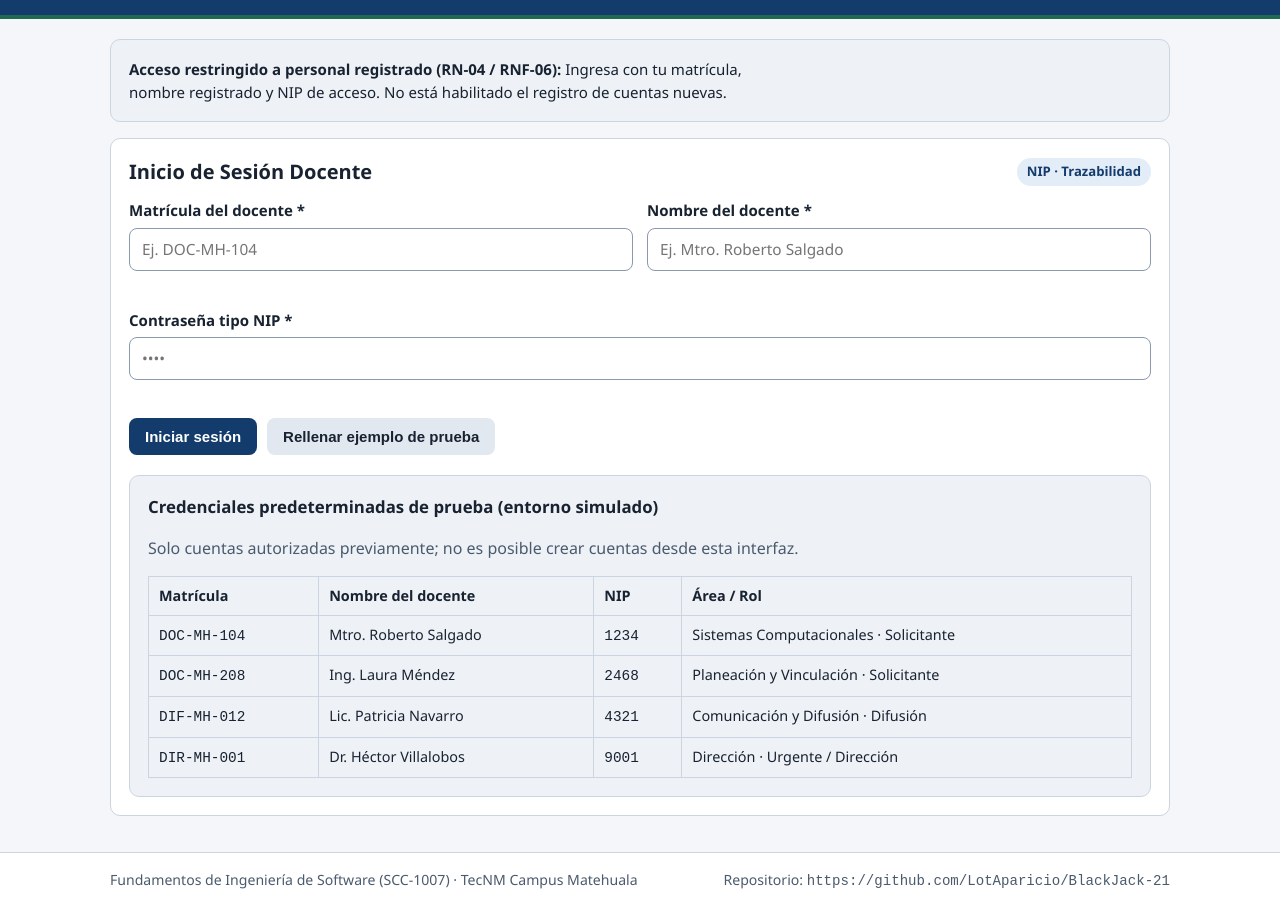
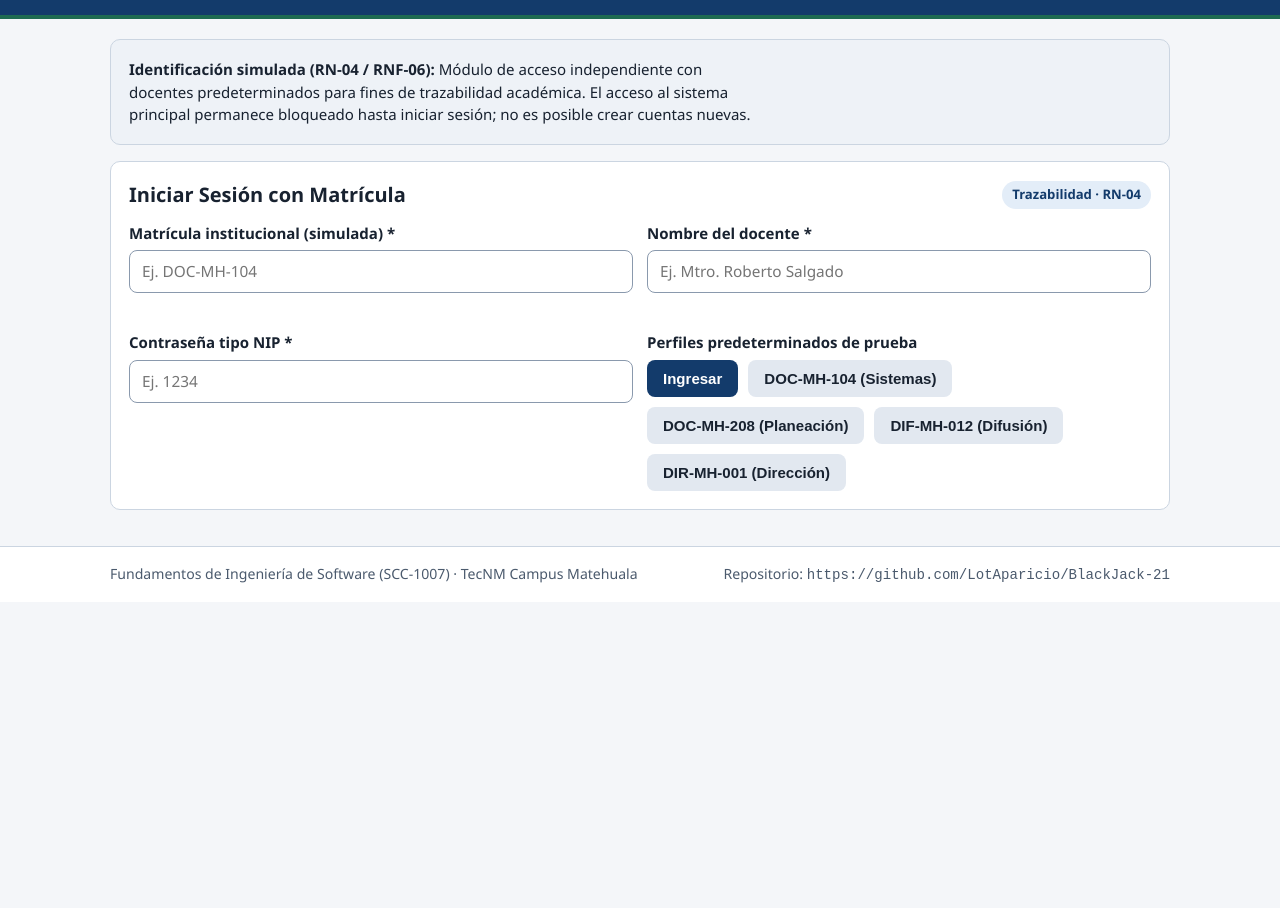
Before and after one commit to LotAparicio/BlackJack-21, a plain HTML site: page login.html in a window 1280 px wide. Shown: the part 79-987 px from the top of the page. After the commit the page ends 800 px from the top, so only its background shows below. Drawn offline with Linux system fonts and the light colour scheme.

Commit message:
Update login.html

```diff
--- a/login.html
+++ b/login.html
@@ -20,21 +20,21 @@
   </header>
 
   <main class="container main-grid">
-    <section class="card notice-banner" aria-label="Control de acceso">
+    <section class="card notice-banner" aria-label="Identificación simulada">
       <p>
-        <strong>Acceso restringido a personal registrado (RN-04 / RNF-06):</strong> Ingresa con tu matrícula, nombre registrado y NIP de acceso. No está habilitado el registro de cuentas nuevas.
+        <strong>Identificación simulada (RN-04 / RNF-06):</strong> Módulo de acceso independiente con docentes predeterminados para fines de trazabilidad académica. El acceso al sistema principal permanece bloqueado hasta iniciar sesión; no es posible crear cuentas nuevas.
       </p>
     </section>
 
     <section class="card" aria-labelledby="titulo-login">
       <div class="panel-header">
-        <h2 id="titulo-login">Inicio de Sesión Docente</h2>
-        <span class="badge">NIP · Trazabilidad</span>
+        <h2 id="titulo-login">Iniciar Sesión con Matrícula</h2>
+        <span class="badge">Trazabilidad · RN-04</span>
       </div>
 
       <form id="form-login-nip" class="form-grid" novalidate>
         <div class="field-group">
-          <label for="login-matricula">Matrícula del docente *</label>
+          <label for="login-matricula">Matrícula institucional (simulada) *</label>
           <input
             type="text"
             id="login-matricula"
@@ -56,68 +56,33 @@
           <small class="error-msg" id="err-login-nombre"></small>
         </div>
 
-        <div class="field-group full-width">
+        <div class="field-group">
           <label for="login-nip">Contraseña tipo NIP *</label>
           <input
             type="password"
             id="login-nip"
             inputmode="numeric"
             maxlength="6"
-            placeholder="••••"
+            placeholder="Ej. 1234"
             autocomplete="current-password"
             required
           />
           <small class="error-msg" id="err-login-nip"></small>
         </div>
 
-        <div class="form-actions full-width">
-          <button type="submit" class="btn btn-primary">Iniciar sesión</button>
-          <button type="button" id="btn-autocompletar-prueba" class="btn btn-secondary">Rellenar ejemplo de prueba</button>
+        <div class="field-group">
+          <label>Perfiles predeterminados de prueba</label>
+          <div class="form-actions">
+            <button type="submit" class="btn btn-primary">Ingresar</button>
+            <button type="button" class="btn btn-secondary btn-quick" data-mat="DOC-MH-104">DOC-MH-104 (Sistemas)</button>
+            <button type="button" class="btn btn-secondary btn-quick" data-mat="DOC-MH-208">DOC-MH-208 (Planeación)</button>
+            <button type="button" class="btn btn-secondary btn-quick" data-mat="DIF-MH-012">DIF-MH-012 (Difusión)</button>
+            <button type="button" class="btn btn-secondary btn-quick" data-mat="DIR-MH-001">DIR-MH-001 (Dirección)</button>
+          </div>
         </div>
       </form>
 
-      <div class="card sub-card" style="margin-top: 20px;">
-        <h3>Credenciales predeterminadas de prueba (entorno simulado)</h3>
-        <p class="muted">Solo cuentas autorizadas previamente; no es posible crear cuentas desde esta interfaz.</p>
-        <div class="table-wrap">
-          <table class="data-table">
-            <thead>
-              <tr>
-                <th>Matrícula</th>
-                <th>Nombre del docente</th>
-                <th>NIP</th>
-                <th>Área / Rol</th>
-              </tr>
-            </thead>
-            <tbody>
-              <tr>
-                <td><code>DOC-MH-104</code></td>
-                <td>Mtro. Roberto Salgado</td>
-                <td><code>1234</code></td>
-                <td>Sistemas Computacionales · Solicitante</td>
-              </tr>
-              <tr>
-                <td><code>DOC-MH-208</code></td>
-                <td>Ing. Laura Méndez</td>
-                <td><code>2468</code></td>
-                <td>Planeación y Vinculación · Solicitante</td>
-              </tr>
-              <tr>
-                <td><code>DIF-MH-012</code></td>
-                <td>Lic. Patricia Navarro</td>
-                <td><code>4321</code></td>
-                <td>Comunicación y Difusión · Difusión</td>
-              </tr>
-              <tr>
-                <td><code>DIR-MH-001</code></td>
-                <td>Dr. Héctor Villalobos</td>
-                <td><code>9001</code></td>
-                <td>Dirección · Urgente / Dirección</td>
-              </tr>
-            </tbody>
-          </table>
-        </div>
-      </div>
+      <div id="estado-sesion" class="feedback-box hidden" aria-live="polite" style="margin-top: 16px;"></div>
     </section>
   </main>
 
@@ -170,53 +135,57 @@
         .replace(/[\u0300-\u036f]/g, "");
     }
 
-    document.getElementById("btn-autocompletar-prueba").addEventListener("click", () => {
-      document.getElementById("login-matricula").value = "DOC-MH-104";
-      document.getElementById("login-nombre").value = "Mtro. Roberto Salgado";
-      document.getElementById("login-nip").value = "1234";
+    function limpiarErroresLogin() {
+      document.getElementById("err-login-matricula").textContent = "";
+      document.getElementById("err-login-nombre").textContent = "";
+      document.getElementById("err-login-nip").textContent = "";
+    }
+
+    document.querySelectorAll(".btn-quick").forEach((btn) => {
+      btn.addEventListener("click", () => {
+        const docente = DOCENTES_AUTORIZADOS.find((u) => u.matricula === btn.dataset.mat);
+        if (!docente) return;
+        limpiarErroresLogin();
+        document.getElementById("login-matricula").value = docente.matricula;
+        document.getElementById("login-nombre").value = docente.nombre;
+        document.getElementById("login-nip").value = docente.nip;
+      });
     });
 
     document.getElementById("form-login-nip").addEventListener("submit", (e) => {
       e.preventDefault();
+      limpiarErroresLogin();
 
       const matInput = document.getElementById("login-matricula").value.trim().toUpperCase();
       const nomInput = document.getElementById("login-nombre").value.trim();
       const nipInput = document.getElementById("login-nip").value.trim();
 
-      const errMat = document.getElementById("err-login-matricula");
-      const errNom = document.getElementById("err-login-nombre");
-      const errNip = document.getElementById("err-login-nip");
-
-      errMat.textContent = "";
-      errNom.textContent = "";
-      errNip.textContent = "";
-
       if (!matInput) {
-        errMat.textContent = "Ingresa la matrícula del docente.";
+        document.getElementById("err-login-matricula").textContent = "Ingresa la matrícula institucional.";
         return;
       }
       if (!nomInput) {
-        errNom.textContent = "Ingresa el nombre del docente.";
+        document.getElementById("err-login-nombre").textContent = "Ingresa el nombre del docente.";
         return;
       }
       if (!nipInput) {
-        errNip.textContent = "Ingresa el NIP de acceso.";
+        document.getElementById("err-login-nip").textContent = "Ingresa el NIP de acceso.";
         return;
       }
 
       const docente = DOCENTES_AUTORIZADOS.find((u) => u.matricula === matInput);
       if (!docente) {
-        errMat.textContent = "Matrícula no registrada. No es posible crear cuentas nuevas.";
+        document.getElementById("err-login-matricula").textContent = "Matrícula no registrada. Solo cuentas predeterminadas.";
         return;
       }
 
       if (normalizarTexto(docente.nombre) !== normalizarTexto(nomInput)) {
-        errNom.textContent = "El nombre no coincide con la matrícula ingresada.";
+        document.getElementById("err-login-nombre").textContent = "El nombre no coincide con la matrícula.";
         return;
       }
 
       if (docente.nip !== nipInput) {
-        errNip.textContent = "NIP incorrecto.";
+        document.getElementById("err-login-nip").textContent = "NIP incorrecto.";
         return;
       }
 
```
